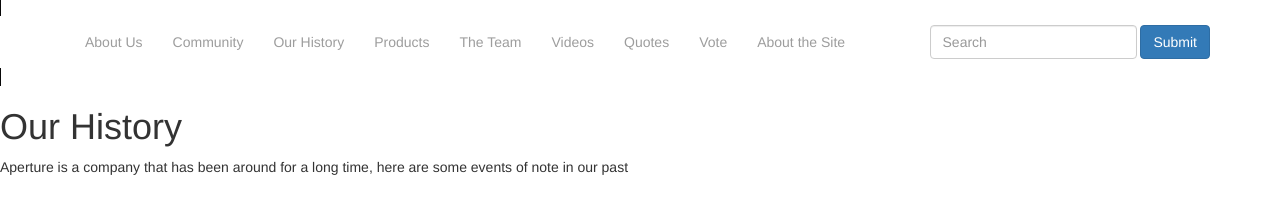
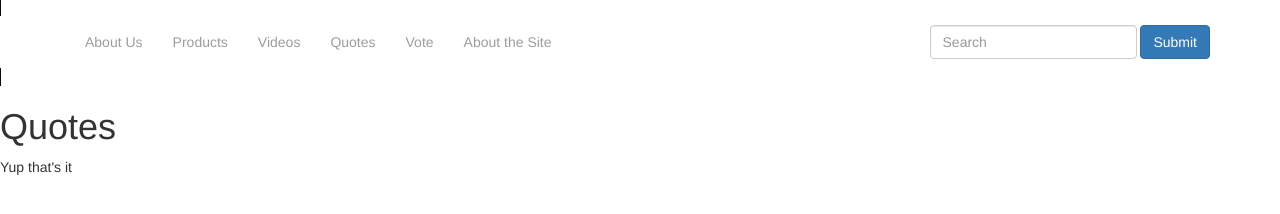
Before and after one commit to ReganThorpe/aperture, a plain HTML site: page quotes.html in a window 1280 px wide. Shown: the part 204-418 px from the top of the page. Drawn offline with nearby package versions, Linux system fonts and the light colour scheme.

Commit message:
renamed some files, updated header

```diff
--- a/history.html
+++ b/quotes.html
@@ -2,7 +2,7 @@
 <html>
   <head>
     <meta charset="utf-8">
-    <title>Our History</title>
+    <title>Quotes</title>
     <link rel="stylesheet" href="https://bootswatch.com/3/slate/bootstrap.min.css" />
     <link rel="stylesheet" href="css/all.css" />
   </head>
@@ -15,12 +15,9 @@
         <div class="container">
           <ul class="nav navbar-nav">
             <li><a href="aboutus.html">About Us</a></li>
-            <li><a href="community.html">Community</a></li>
-            <li><a href="history.html">Our History</a></li>
             <li><a href="products.html">Products</a></li>
-            <li><a href="team.html">The Team</a></li>
             <li><a href="videos.html">Videos</a></li>
-            <li><a href="something.html">Quotes</a></li>
+            <li><a href="quotes.html">Quotes</a></li>
             <li><a href="vote.html">Vote</a></li>
             <li><a href="about.html">About the Site</a></li>
           </ul>
@@ -34,9 +31,7 @@
         </nav>
       </div>
     </header>
-    <h1>Our History</h1>
-    <p>
-      Aperture is a company that has been around for a long time, here are some events of note in our past
-    </p>
+    <h1>Quotes</h1>
+    <p>Yup that's it</p>
   </body>
 </html>
```
Also changed, not shown: about.html (+1 -4 lines), aboutus.html (+1 -4 lines), ai.html (renamed from community.html, +5 -8 lines), index.html (+1 -4 lines), portalGun.html (renamed from something.html, +7 -8 lines), products.html (+6 -4 lines), repulsionGel.html (renamed from team.html, +4 -7 lines), videos.html (+1 -4 lines), vote.html (+1 -4 lines).
